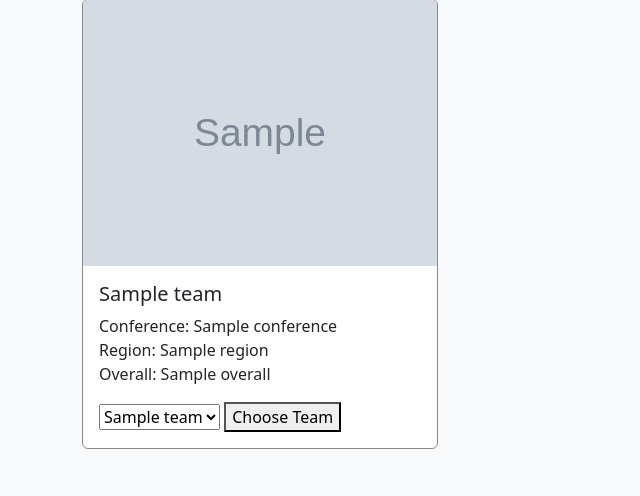
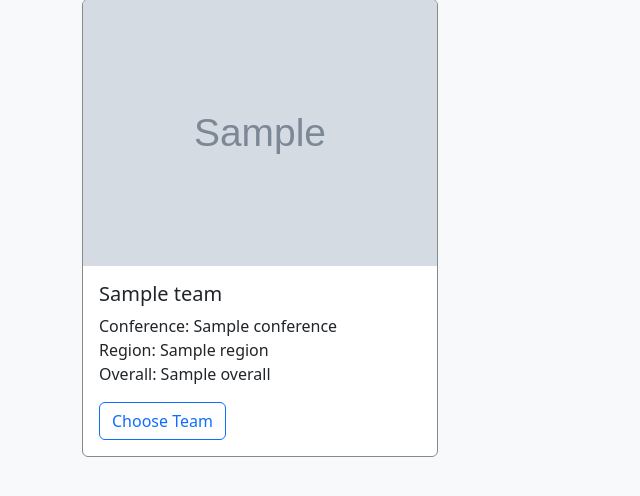
Before and after one commit to tnosky/campusdynasty, a Flask app: template templates/select_team.html in a window 1280 px wide. Shown: the part 173-669 px from the top of the page, without its empty margins (0-640 px from the left). Run offline with Flask 3, Linux system fonts and the light colour scheme; the template is opened without the code that fills it: most values are stand-ins (such as "Sample title", 1, 10 or a date in 2020); grey boxes marked "Sample" are stand-in pictures.

Commit message:
Update select_team.html

```diff
--- a/templates/select_team.html
+++ b/templates/select_team.html
@@ -20,13 +20,9 @@
           Overall: {{ team.overall }}
         </p>
         <form method="post">
-          <select name="team">
-            {% for t in all_teams.values() %}
-              <option value="{{ t.team }}">{{ t.team }}</option>
-            {% endfor %}
-          </select>
-          <button type="submit">Choose Team</button>
-          </form>
+          <input type="hidden" name="team" value="{{ team.team }}">
+          <button type="submit" class="btn btn-outline-primary">Choose Team</button>
+        </form>
       </div>
     </div>
   </div>
```
